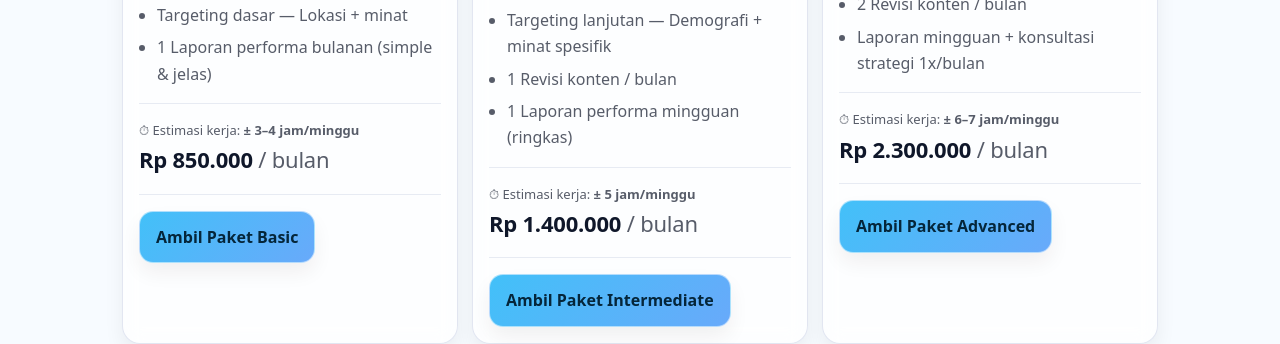
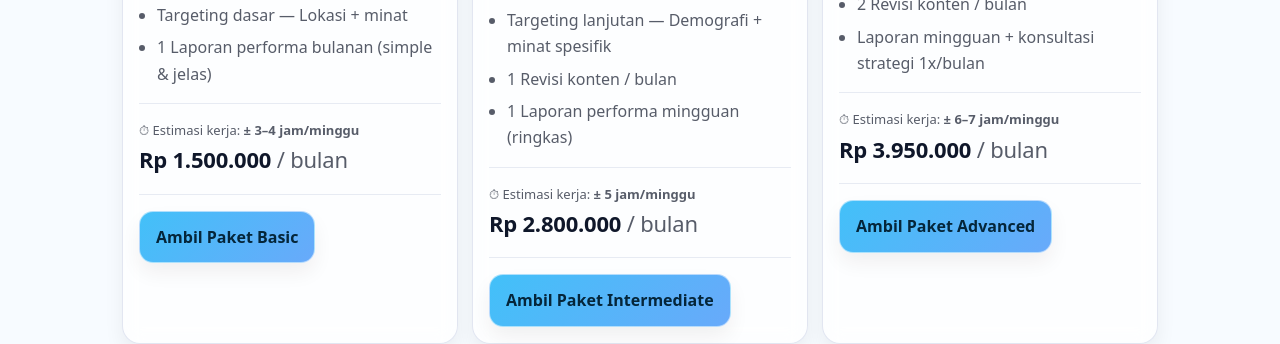
Before and after one commit to klikindigital-gif/web_klikin, a plain HTML site: page index.html in a window 1280 px wide. Shown: the part 2040-2384 px from the top of the page. Drawn offline with Linux system fonts and the light colour scheme.

Commit message:
Update index.html

```diff
--- a/index.html
+++ b/index.html
@@ -347,7 +347,7 @@
 
           <div class="hr"></div>
           <div class="muted small">⏱ Estimasi kerja: <b>± 3–4 jam/minggu</b></div>
-          <div class="price"><b>Rp 850.000</b> <span class="muted">/ bulan</span></div>
+          <div class="price"><b>Rp 1.500.000</b> <span class="muted">/ bulan</span></div>
 
           <div class="hr"></div>
           <a class="btn" target="_blank"
@@ -383,7 +383,7 @@
 
           <div class="hr"></div>
           <div class="muted small">⏱ Estimasi kerja: <b>± 5 jam/minggu</b></div>
-          <div class="price"><b>Rp 1.400.000</b> <span class="muted">/ bulan</span></div>
+          <div class="price"><b>Rp 2.800.000</b> <span class="muted">/ bulan</span></div>
 
           <div class="hr"></div>
           <a class="btn" target="_blank"
@@ -419,7 +419,7 @@
 
           <div class="hr"></div>
           <div class="muted small">⏱ Estimasi kerja: <b>± 6–7 jam/minggu</b></div>
-          <div class="price"><b>Rp 2.300.000</b> <span class="muted">/ bulan</span></div>
+          <div class="price"><b>Rp 3.950.000</b> <span class="muted">/ bulan</span></div>
 
           <div class="hr"></div>
           <a class="btn" target="_blank"
```
